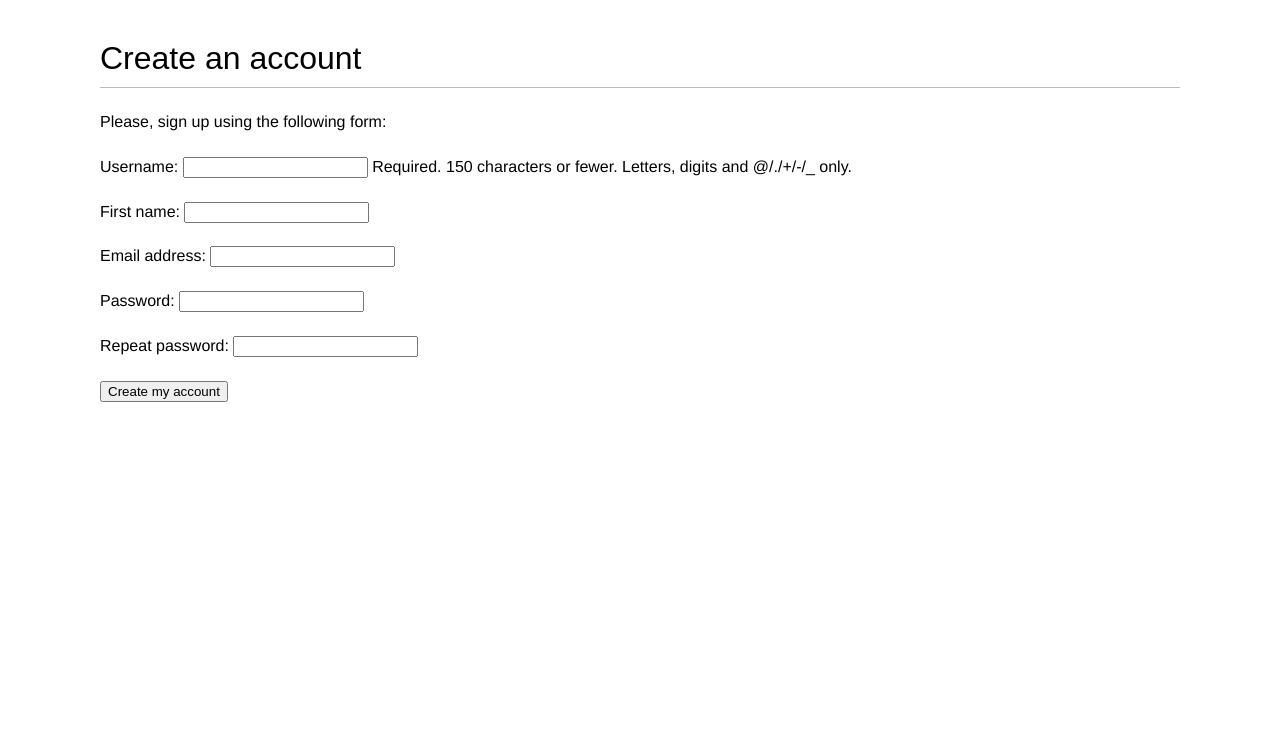
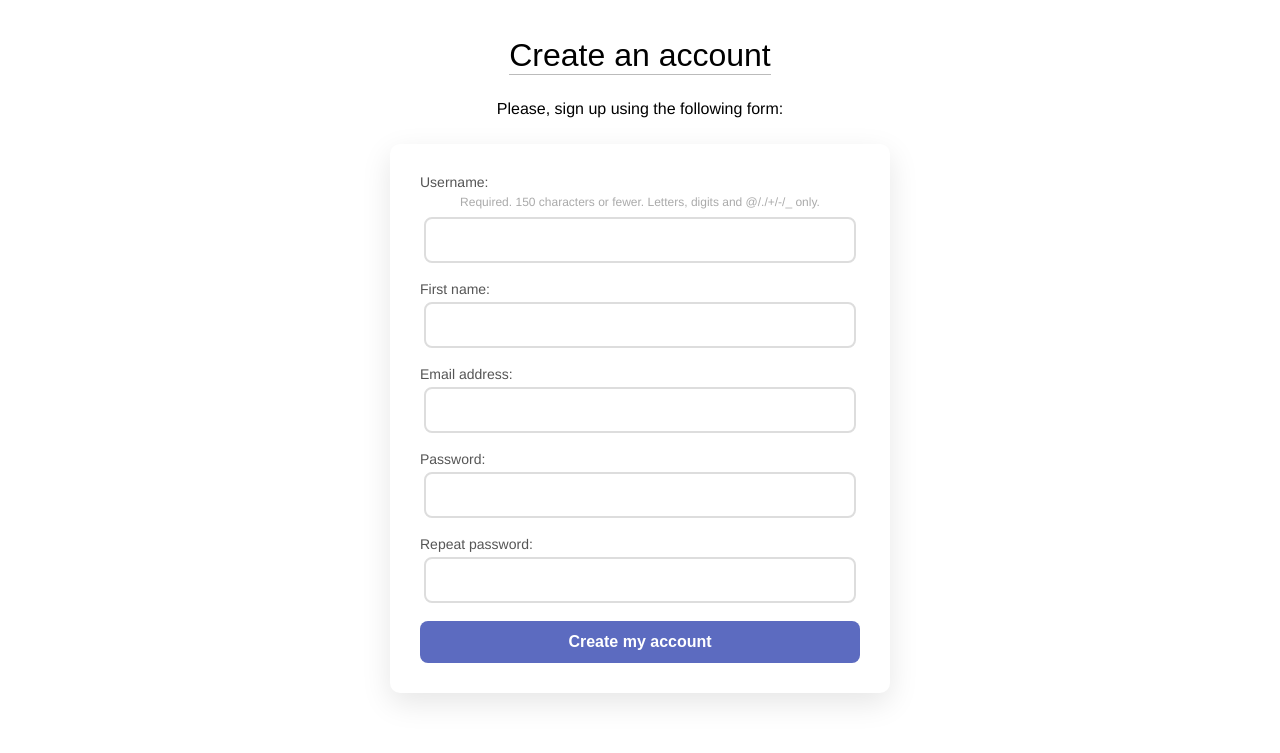
Before and after one commit to dusk03/bookmark-web-django, a Django app: page /account/register/ in a window 1280 px wide. Shown: the part 47-800 px from the top of the page. Run offline with Django 5.2, Linux system fonts and the light colour scheme; some libraries are stand-ins or nearby versions; some web fonts are replaced.

Commit message:
update register page

```diff
--- a/account/static/css/login.css
+++ b/account/static/css/login.css
@@ -63,13 +63,13 @@
 /* Form */
 .login-form input[type="text"],
 .login-form input[type="password"] {
-    width: 100%;
     padding: 12px;
     margin-bottom: 10px;
     border: 1px solid #ddd;
     border-radius: 4px;
     background-color: #f9f9f9;
     font-size: 14px;
+    width: 92%;
 }
 
 .login-form input[type="text"]:focus,
--- /dev/null
+++ b/account/static/css/register.css
@@ -0,0 +1,126 @@
+/* Căn giữa phần tử content */
+#content {
+    display: flex;
+    flex-direction: column;
+    justify-content: center;
+    align-items: center;
+    height: 90vh;
+    padding: 20px;
+    box-sizing: border-box;
+}
+
+h1 {
+    margin-top: 10px;
+    padding: 0;
+}
+
+p {
+    margin: 0;
+    padding: 0;
+}
+
+/* Container form đăng ký */
+form {
+    background-color: #fff;
+    border-radius: 10px;
+    box-shadow: 0 10px 30px rgba(0, 0, 0, 0.1);
+    padding: 30px;
+    width: 100%;
+    max-width: 500px;
+    text-align: center;
+    margin-top: 20px;
+    box-sizing: border-box;
+    height: auto;
+}
+
+/* Tiêu đề */
+form h1 {
+    margin-bottom: 10px;
+    font-size: 24px;
+    font-weight: bold;
+    color: #333;
+}
+
+/* Đoạn mô tả phía dưới tiêu đề */
+form div {
+    font-size: 14px;
+    color: #777;
+    margin-bottom: 20px;
+}
+
+/* Nhóm input fields */
+form div {
+    margin-bottom: 8px;
+}
+
+/* Label cho các input */
+form label {
+    font-size: 14px;
+    color: #555;
+    margin-bottom: 5px;
+    display: block;
+    text-align: left;
+}
+
+/* Các input field */
+form input[type="text"],
+form input[type="email"],
+form input[type="password"] {
+    width: 92%;
+    /* Chiều rộng đầy đủ */
+    padding: 12px;
+    /* Đảm bảo input có chiều cao như nút submit */
+    font-size: 16px;
+    border: 2px solid #ddd;
+    border-radius: 8px;
+    outline: none;
+    margin-bottom: 10px;
+    transition: border-color 0.3s ease-in-out;
+    text-align: left;
+    /* Căn lề trái */
+}
+
+/* Hiệu ứng khi focus vào input */
+form input[type="text"]:focus,
+form input[type="email"]:focus,
+form input[type="password"]:focus {
+    border-color: #5c6bc0;
+}
+
+/* Các helptext */
+.helptext {
+    font-size: 12px;
+    color: #aaa;
+    margin-top: 5px;
+    display: block;
+}
+
+/* Nút submit */
+form input[type="submit"] {
+    width: 100%;
+    /* Chiều rộng đầy đủ */
+    padding: 12px;
+    /* Cùng padding với input */
+    background-color: #5c6bc0;
+    color: white;
+    font-size: 16px;
+    font-weight: bold;
+    border: none;
+    border-radius: 8px;
+    cursor: pointer;
+    transition: background-color 0.3s ease-in-out;
+}
+
+/* Hiệu ứng hover cho nút submit */
+form input[type="submit"]:hover {
+    background-color: #3f4c8f;
+}
+
+/* Responsive: Điều chỉnh form cho màn hình nhỏ */
+@media (max-width: 480px) {
+    form {
+        padding: 20px;
+        width: 90%;
+        max-width: 380px;
+    }
+}
--- a/account/templates/account/register.html
+++ b/account/templates/account/register.html
@@ -1,12 +1,15 @@
 {% extends 'base.html' %}
-
+{% load static %}
+{% block extra_css %}
+  <link href="{% static 'css/register.css' %}" rel="stylesheet">
+{% endblock %}
 {% block title %}
   Create an account
 {% endblock %} {% block content %}
   <h1>Create an account</h1>
   <p>Please, sign up using the following form:</p>
   <form method="post">
-    {{ user_form.as_p }} {% csrf_token %}
+    {{ user_form.as_div }} {% csrf_token %}
     <p>
       <input type="submit" value="Create my account" />
     </p>
```
